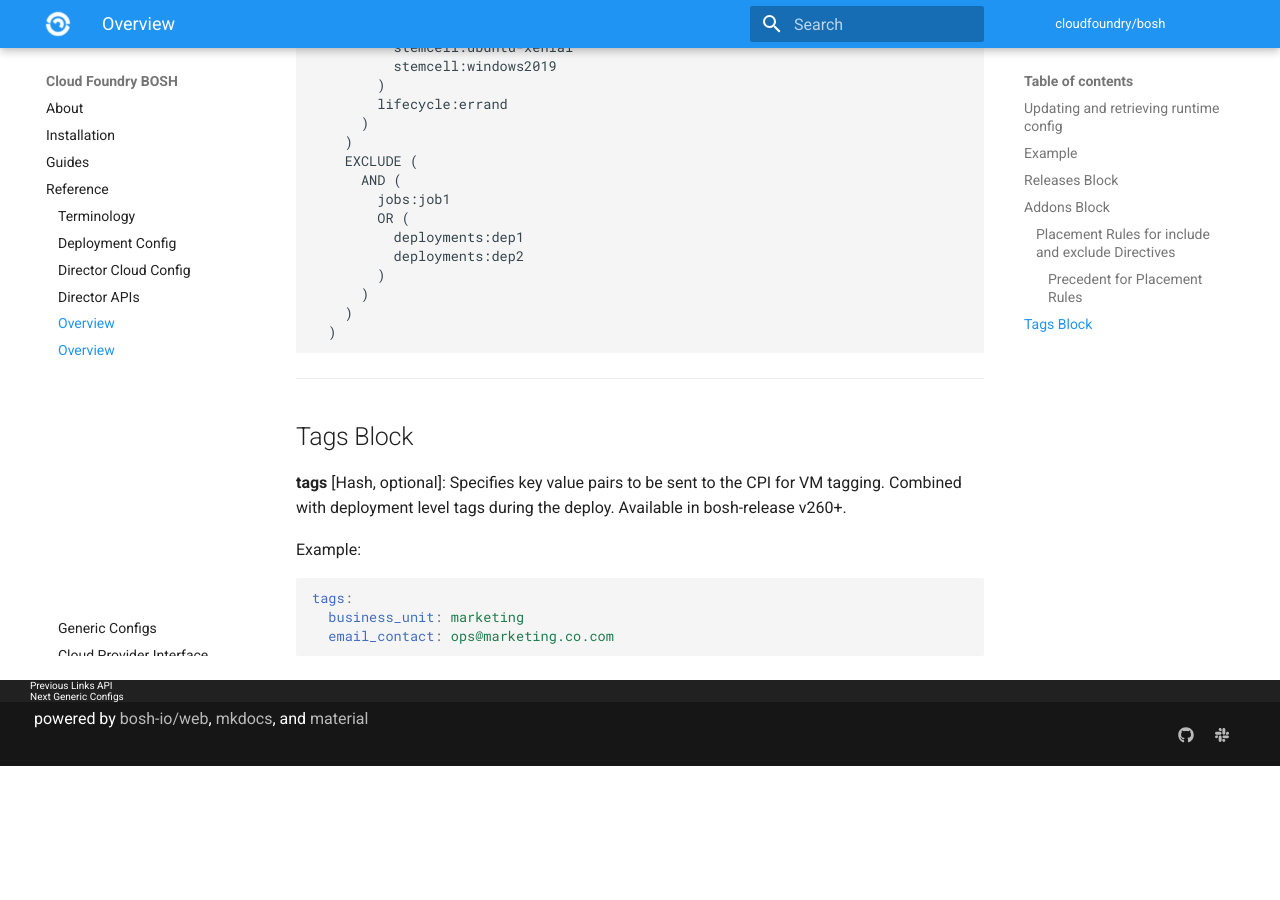
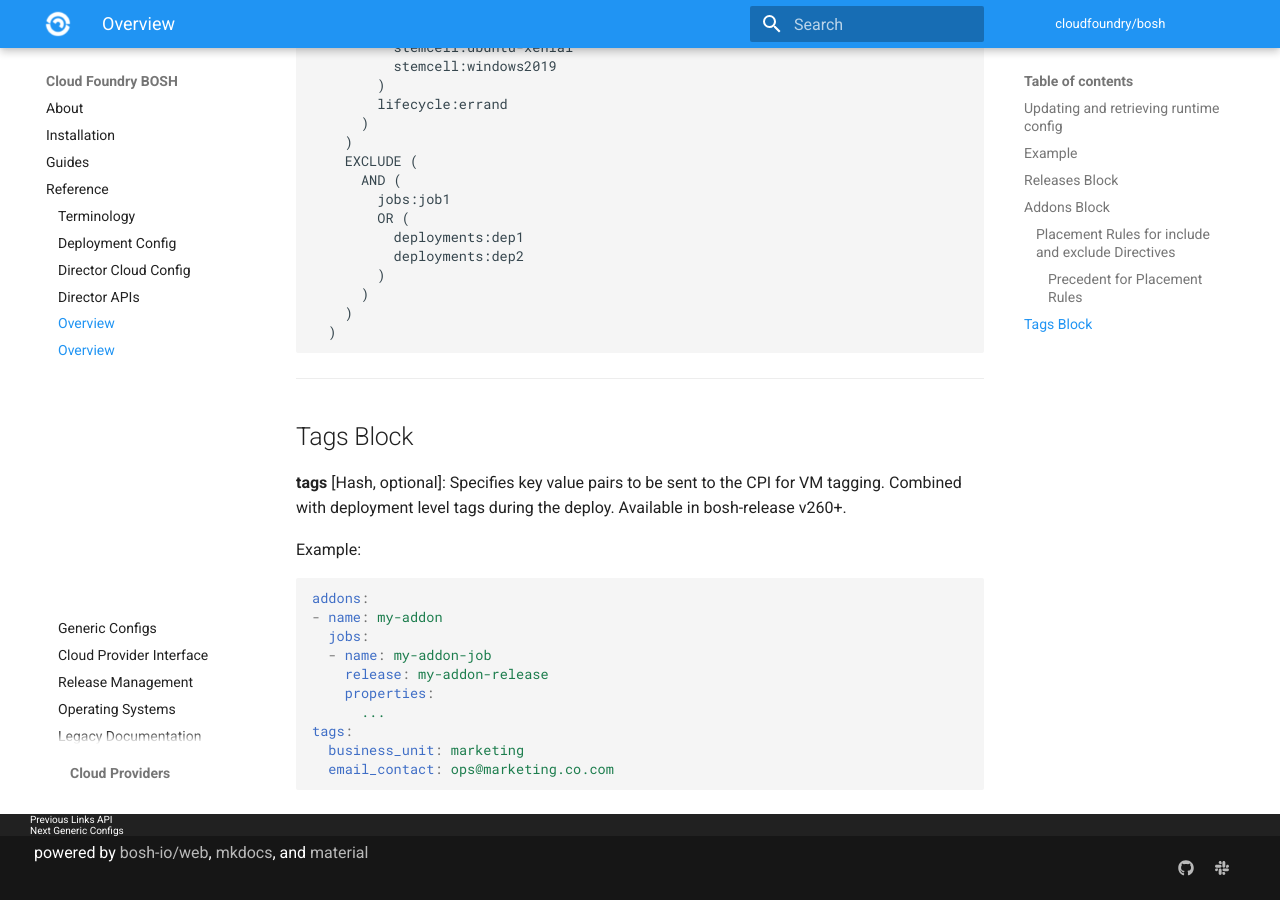
Before and after one commit to cloudfoundry/docs-bosh, an MkDocs documentation site: the page built from content/runtime-config.md, in a window 1280 px wide and 900 px high, scrolled down 5171 px. Built offline with MkDocs 1.6.1 and Material for MkDocs 9.7.7, drawn with Linux system fonts in a browser that asks for light colours; old or Windows-style settings are respelled for this version of MkDocs; before the commit the page ends 5937 px from its top, so only the background shows below that.

Commit message:
clarifying tags to show that it is top level

````diff
--- a/content/runtime-config.md
+++ b/content/runtime-config.md
@@ -237,6 +237,13 @@ In pseudocode:
 Example:
 
 ```yaml
+addons:
+- name: my-addon
+  jobs:
+  - name: my-addon-job
+    release: my-addon-release
+    properties:
+      ...
 tags:
   business_unit: marketing
   email_contact: ops@marketing.co.com
````
